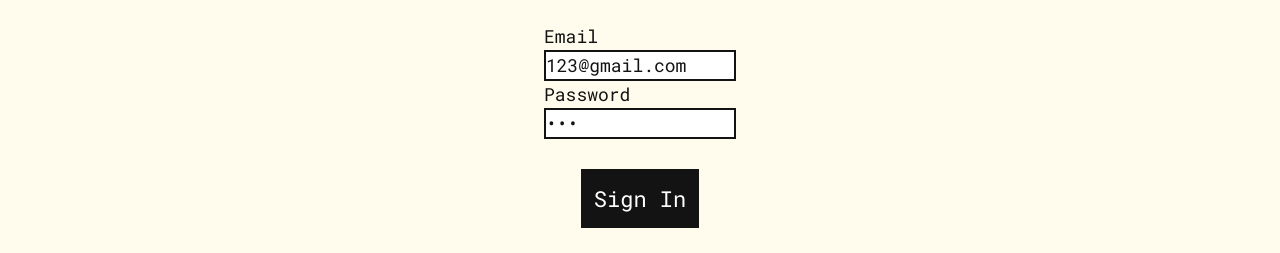
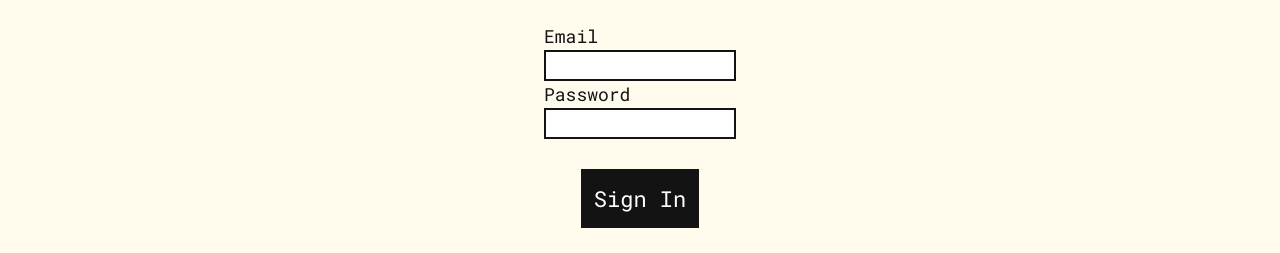
Before and after one commit to Ilan961128/Grandmas-Closet, a website: page signin.html in a window 1280 px wide. Shown: the part 332-585 px from the top of the page. Drawn offline with nearby package versions, Linux system fonts and the light colour scheme.

Commit message:
Default login to blank

```diff
--- a/signin.html
+++ b/signin.html
@@ -58,13 +58,13 @@
             </div>
             <div class="form-row flex flex-col">
                 <label for="email">Email</label>
-                <input value="123@gmail.com" type="email" id="email" name="email"
+                <input value="" type="email" id="email" name="email"
                     class="form-control border-2 border-[#131313]" required />
             </div>
 
             <div class="form-row flex flex-col">
                 <label for="password">Password</label>
-                <input type="password" value="123" id="password" name="password"
+                <input type="password" value="" id="password" name="password"
                     class="form-control border-2 border-[#131313]" required />
             </div>
 
```
